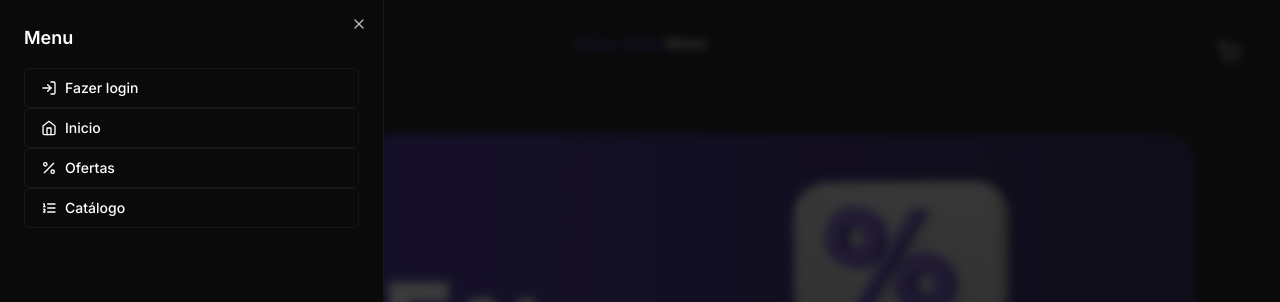
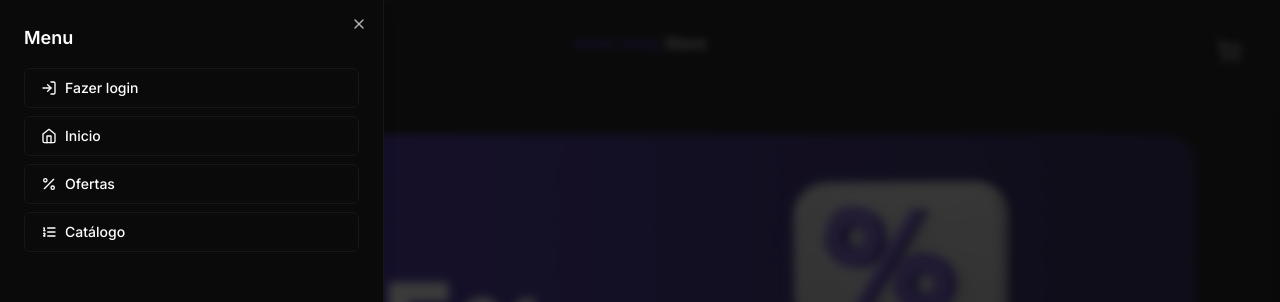
Before and after one commit to Joaoferreiras/jv-store, a Next.js app: page / in a window 1280 px wide. Both pictures are taken after a click on the button 51 px from the left and 51 px from the top of the page. Shown: the top 302 px of the page. Built offline with nearby package versions, Linux system fonts and the light colour scheme; no server answers; the database is empty.

Commit message:
feat: correção de display flex no header

```diff
--- a/src/components/ui/header.tsx
+++ b/src/components/ui/header.tsx
@@ -67,8 +67,8 @@ const Header = () => {
             </div>
           )}
 
-          <div className="mt-4 flex-col gap-2 ">
-            {status === "unauthenticated" && (
+          <div className="mt-4 flex flex-col gap-2 ">
+           {status === "unauthenticated" && (
               <Button
                 onClick={handleLoginClick}
                 variant="outline"
@@ -89,29 +89,29 @@ const Header = () => {
                 Fazer logOut
               </Button>
             )}
-            <SheetClose asChild>
+
+                <SheetClose asChild>
               <Link href="/">
                 <Button
                   variant="outline"
-                  className="w-full justify-start gap-2"
-                >
+                  className="w-full justify-start gap-2">
                   <HomeIcon size={16} />
                   Inicio
                 </Button>
               </Link>
             </SheetClose>
 
+
             <SheetClose asChild>
               <Link href="/deals">
-                <Button
-                  variant="outline"
-                  className="w-full justify-start gap-2"
-                >
-                  <PercentIcon size={16} />
-                  Ofertas
-                </Button>
+              <Button variant="outline" className="w-full justify-start gap-2">
+              <PercentIcon size={16} />
+              Ofertas
+            </Button>
               </Link>
             </SheetClose>
+
+
 
             <SheetClose asChild>
               <Link href="/catalog">
@@ -124,6 +124,7 @@ const Header = () => {
                 </Button>
               </Link>
             </SheetClose>
+
           </div>
         </SheetContent>
       </Sheet>
```
